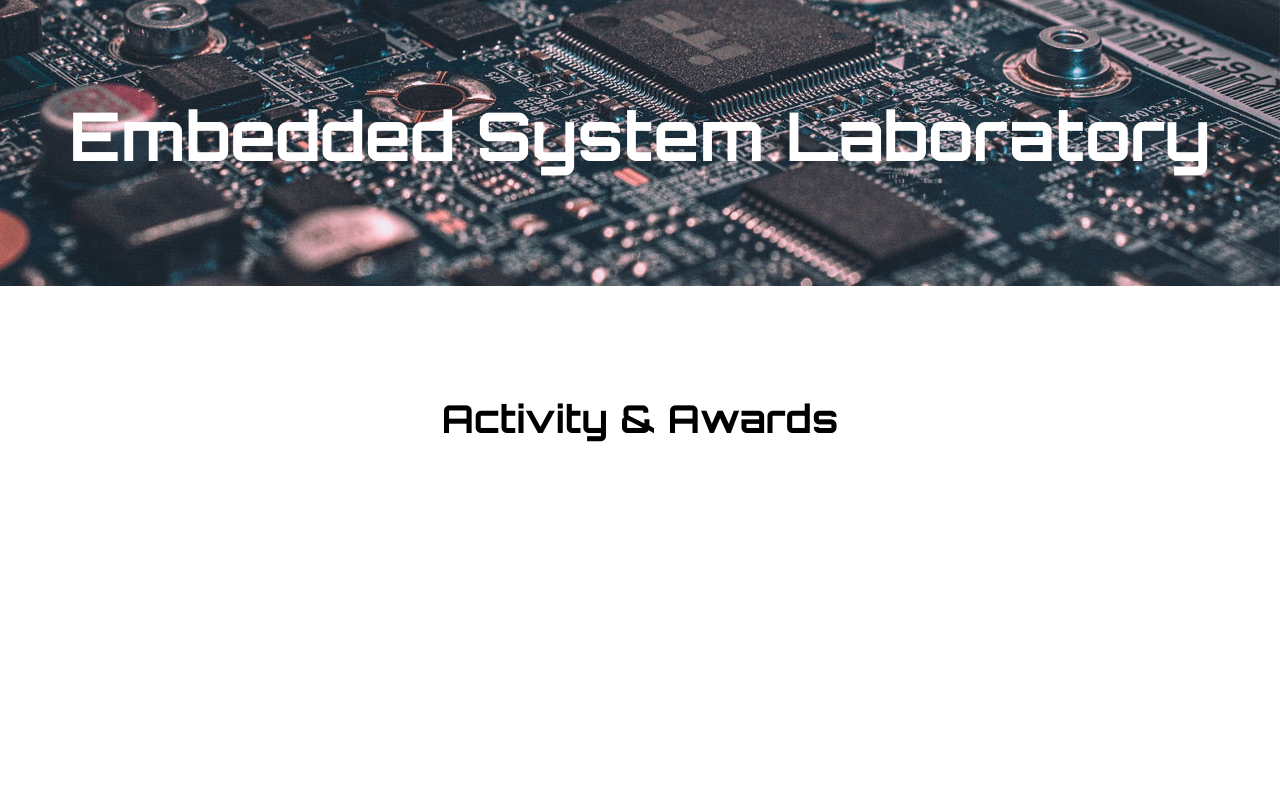
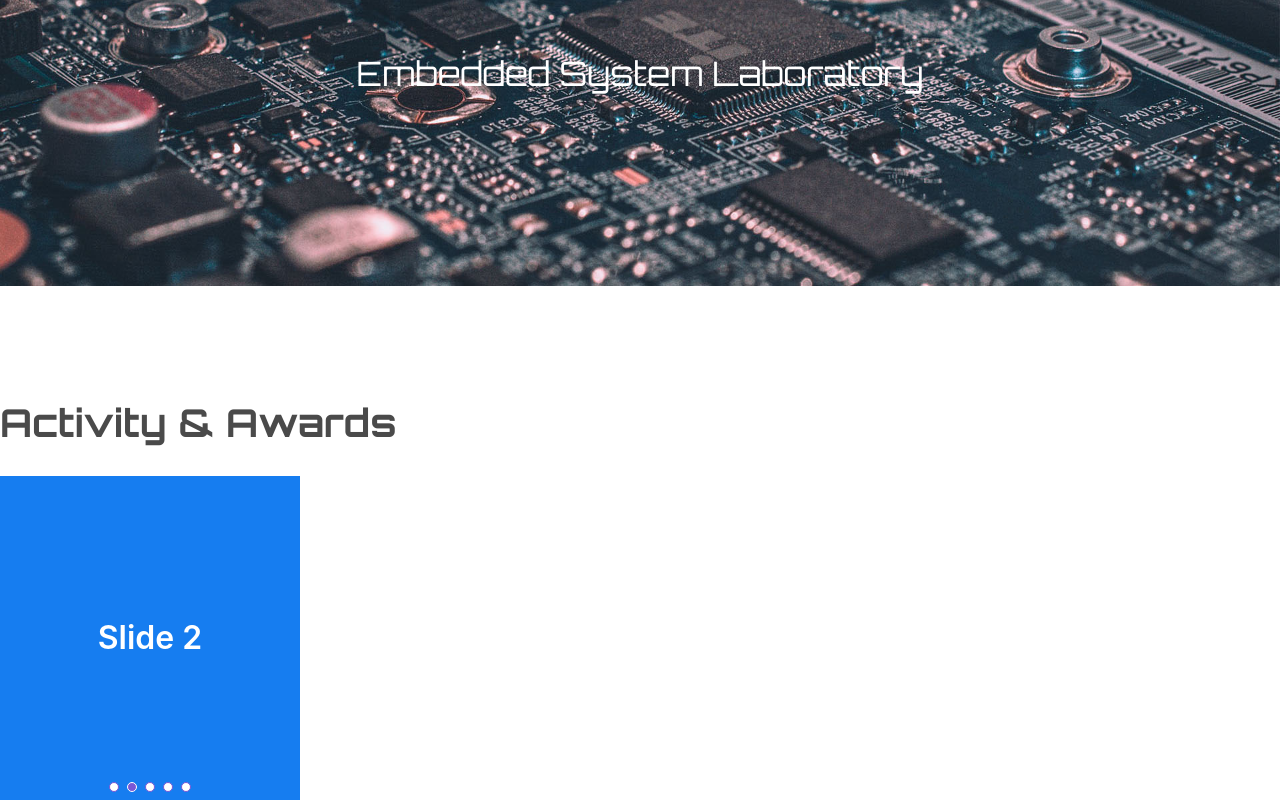
Before and after one commit to dnjooiopa/esl-official-website, a Vue app: page / in a window 1280 px wide. Shown: the part 262-1062 px from the top of the page. Before the commit the page ends 800 px from the top, so only its background shows below. Built offline with nearby package versions, Linux system fonts and the light colour scheme.

Commit message:
embeding carousel

```diff
--- a/src/components/Activity.vue
+++ b/src/components/Activity.vue
@@ -1,19 +1,49 @@
 <template>
   <div class="activity-container">
-    <div class="activity-title" v-on:click="onClick">Activity & Awards</div>
-
+    <div class="activity-title">Activity & Awards</div>
+    <br />
+    <div class="slider-container">
+      <b-carousel :pause-hover="pauseHover">
+        <b-carousel-item v-for="(carousel, i) in carousels" :key="i">
+          <section :class="`hero is-medium is-${carousel.color}`">
+            <div class="hero-body has-text-centered">
+              <h1 class="title">{{carousel.text}}</h1>
+            </div>
+          </section>
+        </b-carousel-item>
+      </b-carousel>
+    </div>
   </div>
 </template>
 
 <script>
+import Vue from "vue";
+import Buefy from "buefy";
+import "buefy/dist/buefy.css";
+
+Vue.use(Buefy);
+
 export default {
-  name: 'Activity',
-}
+  name: "Activity",
+  data() {
+    return {
+      pauseHover: false,
+      carousels: [
+        { text: "Slide 1", color: "primary" },
+        { text: "Slide 2", color: "info" },
+        { text: "Slide 3", color: "success" },
+        { text: "Slide 4", color: "warning" },
+        { text: "Slide 5", color: "danger" },
+      ],
+    };
+  },
+};
 </script>
 
-<style>
+<style scoped>
 .activity-container {
   display: flex;
+  flex-direction: column;
   justify-content: center;
   margin-top: 108px;
 }
@@ -21,7 +51,11 @@ export default {
 .activity-title {
   font-size: 2.4rem;
   font-weight: 700;
-  font-family: 'Orbitron', sans-serif;
+  font-family: "Orbitron", sans-serif;
+}
+
+.slider-container {
+  width: 300px;
 }
 </style>
 
```
